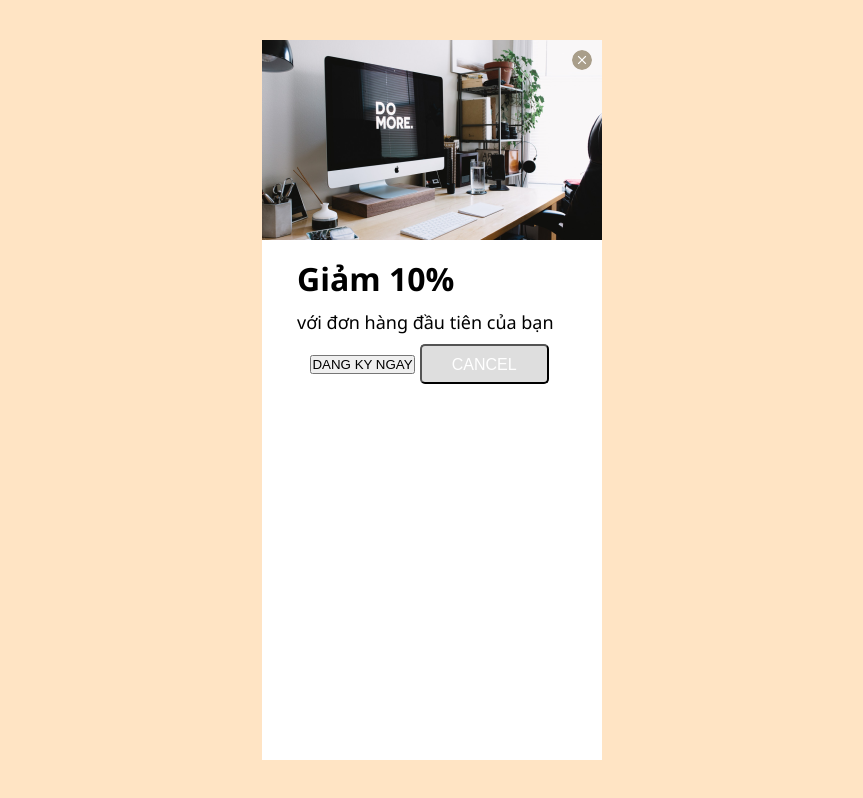
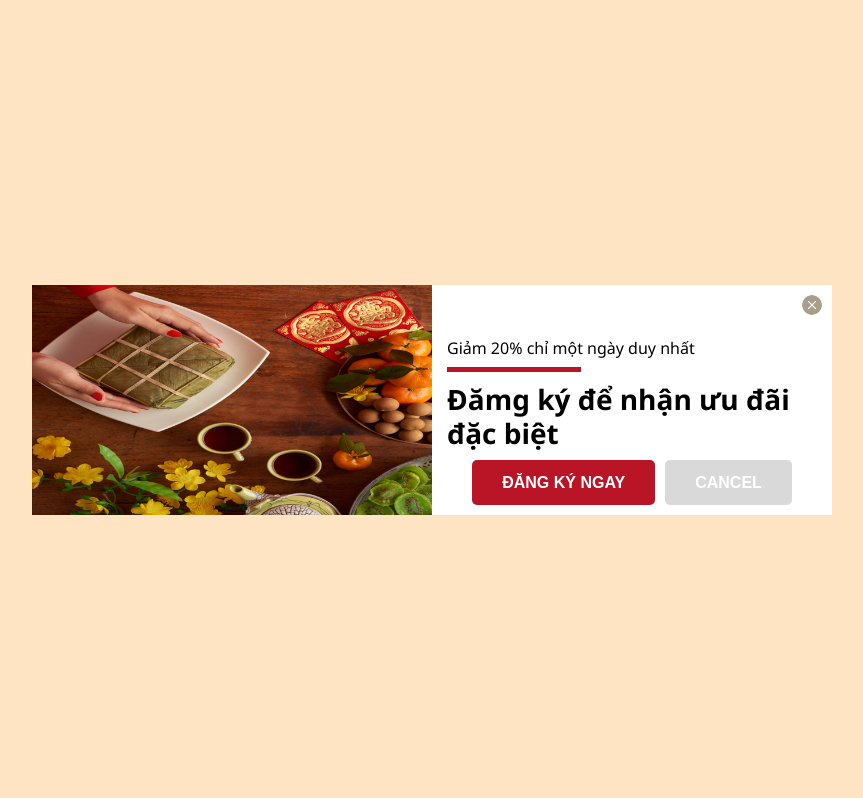
Before and after one commit to subiz/campaign-template, a Vue app: page / in a window 1280 px wide. Shown: the whole page, without its empty margins (208-1071 px from the left). Built offline with nearby package versions, Linux system fonts and the light colour scheme; the HTML template or start-up script is replaced by a standard one.

Commit message:
re-css template

```diff
--- a/src/App.vue
+++ b/src/App.vue
@@ -1,10 +1,10 @@
 <template class="tem">
   <div id="subiz" class="app"  >
-    <Template mode="mobile" :page="page"/>
+    <Template mode="1mobile" :page="page"/>
   </div>
 </template>
 <script>
-import Template from './modal/template4.vue'
+import Template from './modal/template3.vue'
 export default {
   name: 'app',
   components: {
@@ -12,42 +12,58 @@ export default {
   },
   data(){
     return {
+      page1_2:{
+        subtitle:"",
+        "title": "Cảm ơn bạn!",
+        "description": "Chúng tôi đã nhận được yêu cầu liên hệ của bạn và chúng tôi sẽ gọi lại cho bạn vào thời gian đã chọn",
+        primary_button:{
+          enabled : true,
+          text: "ĐĂNG KÝ NGAY"
+        },
+				secondary_button:{
+          enabled : true,
+          text: "Cancel"
+
+        },
+      },
       page:{
         subtitle:"",
-        "title": "Giảm 10%",
-	      "description": "với đơn hàng đầu tiên của bạn",
+        "title": "Đămg ký để nhận ưu đãi đặc biệt",
+	      "description": "Giảm 20% chỉ một ngày duy nhất",
         form_enabled:true,
-        images:[],
 				form: {
           fields:[
           {
             key :1,
-            label : "Ho Ten",
+            label : "Họ Tên",
             is_required :true,
             type :"text",
+            placeholder: "Họ Tên"
           },
           {
             key :2,
             label : "Email",
             is_required :true,
             type :"text",
+            placeholder: "Email"
           },
 
           {
             key :3,
-            label : "So dien thoai cua ban",
+            label : "Số điện thoại",
             is_required :true,
             type :"text",
+            placeholder: "Số điện thoại của bạn "
           }
         ],
 				},
         primary_button:{
           enabled : true,
-          text: "DANG KY NGAY"
+          text: "ĐĂNG KÝ NGAY"
         },
 				secondary_button:{
           enabled : true,
-          text: "CANCEL"
+          text: "Cancel"
 
         },
       },
--- a/src/modal/template1.css
+++ b/src/modal/template1.css
@@ -119,8 +119,9 @@
 
 #subiz .template.template1 .label {
   font-family: "Segoe UI", Tahoma, Geneva, Verdana, sans-serif !important;
-  font-size: 10px !important;
+  font-size: 15px !important;
   color: #000 !important;
+  margin-top: 5px !important;
 }
 
 #subiz .template.template1 .text-input {
@@ -128,7 +129,7 @@
   border-bottom: 1px solid #d9d9d9 !important;
   width: 100% !important;
   height: 40px !important;
-  font-size: 16px !important;
+  font-size: 12px !important;
   outline: none !important;
 }
 
--- a/src/modal/template1.scss
+++ b/src/modal/template1.scss
@@ -104,7 +104,6 @@
 	border-radius: 28px !important ;
 
 }
-
 .form {
 	display: flex ;
 	flex-direction: column ;
@@ -113,15 +112,16 @@
 }
 .label {
 	font-family: 'Segoe UI', Tahoma, Geneva, Verdana, sans-serif;
-	font-size: 10px;
+	font-size: 15px;
 	color: #000;
+	margin-top:5px;
 }
 .text-input {
 	border: none ;
 	border-bottom: 1px solid #d9d9d9 ;
 	width: 100% ;
 	height: 40px ;
-	font-size: 16px ;
+	font-size: 12px ;
 	outline: none ;
 }
 
--- a/src/modal/template1_2.css
+++ b/src/modal/template1_2.css
@@ -36,12 +36,12 @@
 #subiz .template.template1_2 .description {
   margin-top: 6px !important;
   font-family: "Segoe UI", Tahoma, Geneva, Verdana, sans-serif !important;
-  font-style: normal !important;
-  font-weight: normal !important;
   font-size: 16px !important;
   line-height: 30px !important;
   text-align: center !important;
   color: #000000 !important;
+  padding-left: 55px !important;
+  padding-right: 55px !important;
 }
 
 #subiz .template.template1_2 .buttons-container {
@@ -63,7 +63,7 @@
   border-radius: 5px !important;
   border: 0px !important;
   color: #fff !important;
-  font-size: 16px !important;
+  font-size: 12px !important;
   font-weight: 600 !important;
   text-transform: uppercase !important;
   text-align: center !important;
--- a/src/modal/template1_2.scss
+++ b/src/modal/template1_2.scss
@@ -28,19 +28,17 @@
 	font-size: 36px;
 	line-height: 44px;
 	text-align: center;
-
 	color: #000000;
 }
 .description{
 	margin-top:6px;
 	font-family:'Segoe UI', Tahoma, Geneva, Verdana, sans-serif;
-	font-style: normal;
-	font-weight: normal;
 	font-size: 16px;
 	line-height: 30px;
 	text-align: center;
-
 	color: #000000;
+	padding-left: 55px;
+	padding-right: 55px;
 }
 .buttons-container{
 	margin-top: 36px;
@@ -60,7 +58,7 @@
 	border-radius: 5px;
 	border:0px;
 	color: #fff;
-	font-size: 16px;
+	font-size: 12px;
 	font-weight: 600;
 	text-transform: uppercase;
 	text-align: center;
--- a/src/modal/template3.css
+++ b/src/modal/template3.css
@@ -10,13 +10,14 @@
   width: 800px !important;
   max-width: 100% !important;
   margin: 0 auto !important;
+  position: relative !important;
 }
 
 #subiz .template.template3 .left-content {
   display: flex !important;
   flex: 1 !important;
   background-image: url("../assets/bg3.png") !important;
-  background-size: auto !important;
+  background-size: 100% 100% !important;
   background-repeat: no-repeat !important;
 }
 
@@ -40,6 +41,7 @@
   border: 0px !important;
   background-image: url("../assets/close.png") !important;
   background-size: 100% 100% !important;
+  z-index: 100 !important;
 }
 
 #subiz .template.template3 .description {
@@ -81,9 +83,9 @@
 
 #subiz .template.template3 .label {
   font-family: "Segoe UI", Tahoma, Geneva, Verdana, sans-serif !important;
-  font-size: 14px !important;
+  font-size: 15px !important;
   color: #000 !important;
-  margin-top: unset !important;
+  margin-top: 5px !important;
 }
 
 #subiz .template.template3 .text-input {
@@ -92,8 +94,7 @@
   border: none !important;
   border-bottom: 1px solid #d9d9d9 !important;
   padding-left: 5px !important;
-  font-size: 12px !important;
-  margin-top: 10px !important;
+  font-size: 13px !important;
   outline: 0 !important;
 }
 
@@ -149,7 +150,7 @@
 }
 
 #subiz .template.template3 .container.mobile {
-  height: 80% !important;
+  height: 600px !important;
   width: 90% !important;
   flex-direction: column !important;
 }
@@ -161,4 +162,5 @@
 
 #subiz .template.template3 .mobile .left-content {
   position: relative !important;
+  background-size: cover !important;
 }
--- a/src/modal/template3.scss
+++ b/src/modal/template3.scss
@@ -9,12 +9,13 @@
 	width: 800px  ;
 	max-width: 100%  ;
 	margin: 0 auto  ;
+	position: relative;
 }
 .left-content{
 	display: flex  ;
 	flex:1  ;
 	background-image: url('../assets/bg3.png')  ;
-	background-size : auto  ;
+	background-size : 100% 100%  ;
 	background-repeat: no-repeat
 }
 .right-content{
@@ -36,6 +37,7 @@
 	border:0px  ;
 	background-image: url('../assets/close.png')  ;
 	background-size: 100% 100%  ;
+	z-index: 100;
 }
 .description{
 	margin-top: 10px  ;
@@ -69,22 +71,20 @@
 	padding-left: 10px  ;
 	padding-right: 10px  ;
 	margin-left: 15px  ;
-
 }
 .label{
 	font-family: 'Segoe UI', Tahoma, Geneva, Verdana, sans-serif;
-	font-size: 14px;
+	font-size: 15px;
 	color: #000;
-	margin-top: unset;
+	margin-top: 5px;
 }
-  .text-input{
+.text-input{
 	width: 90%  ;
 	height: 40px  ;
 	border: none  ;
 	border-bottom: 1px solid #d9d9d9  ;
 	padding-left: 5px  ;
-	font-size: 12px  ;
-	margin-top: 10px  ;
+	font-size: 13px  ;
 	outline: 0  ;
 }
 .buttons-container{
@@ -132,12 +132,12 @@
 	 color: #bbbbbb  ;
  }
  .primary-button:hover{
-	 background-color: #92111e  ;
+	 background-color: #92111e ;
  }
 .container.mobile{
-	height: 80%  ;
+	height: 600px  ;
 	width: 90%  ;
-	flex-direction: column  ;
+	flex-direction: column;
 }
 .mobile .right-content{
 	position: unset  ;
@@ -145,4 +145,6 @@
 }
 .mobile .left-content{
 	position: relative  ;
+	// background-color: aquamarine;
+  background-size: cover;
 }
--- a/src/modal/template3.vue
+++ b/src/modal/template3.vue
@@ -5,13 +5,12 @@
 <div class="template template3">
 	<div v-if="!close" :class="'container '+ mode">
 		<div class="left-content">
-			<button v-if="mobile" class="button-close" @click="onClose"></button>
+			<button class="button-close" @click="onClose"></button>
 		</div>
 		<div class="right-content">
-			<button v-if="!mobile" class="button-close" @click="onClose"></button>
-			<p class="description">{{page.title}}</p>
+			<p class="description">{{page.description}}</p>
 			<div class="red-div"></div>
-			<p class="title">{{page.description}}</p>
+			<p class="title">{{page.title}}</p>
 			<Form :form="page.form"/>
 			<div class="buttons-container">
 				<button @click="onPrimaryClick" v-show="showPrimaryButton"  class="primary-button">
```
